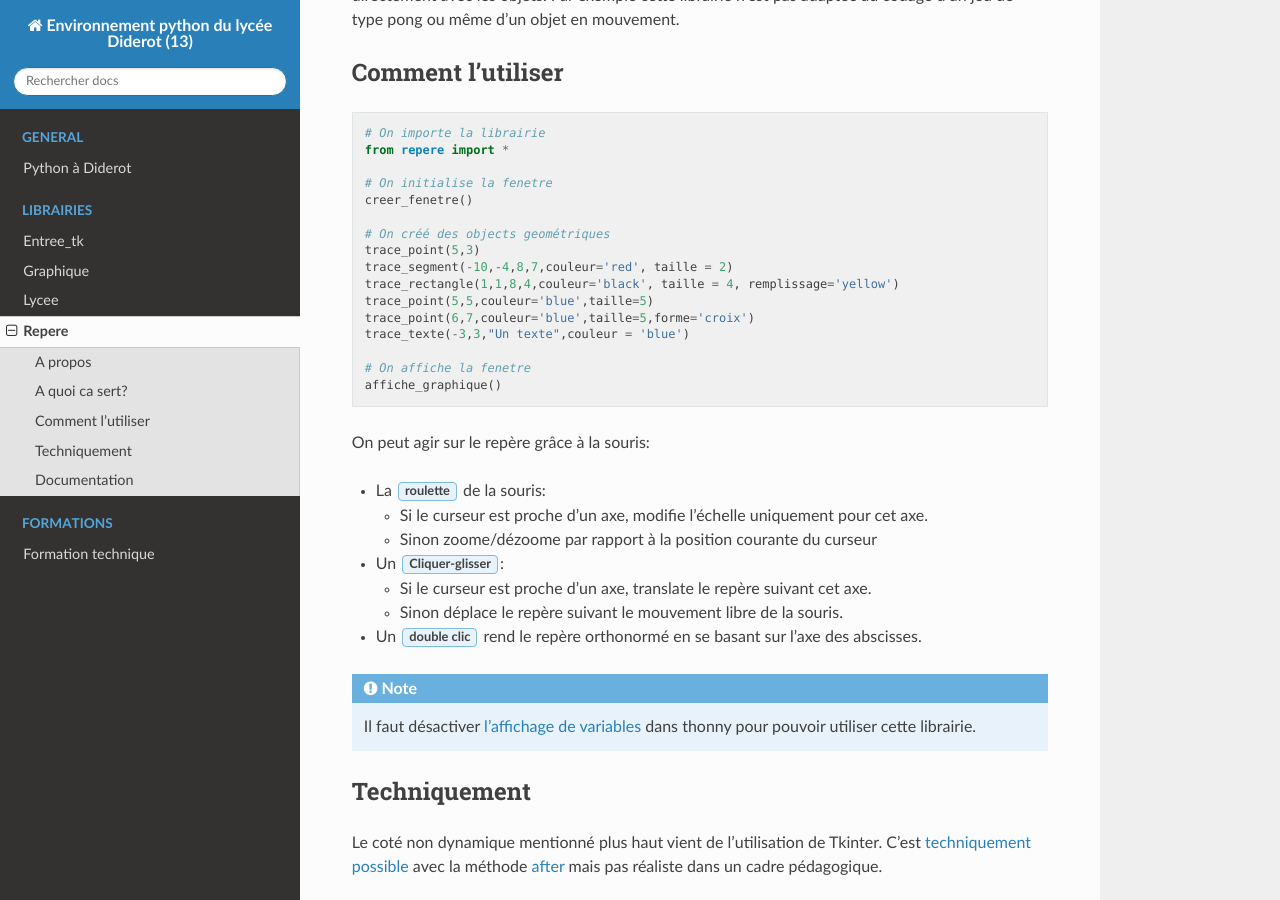
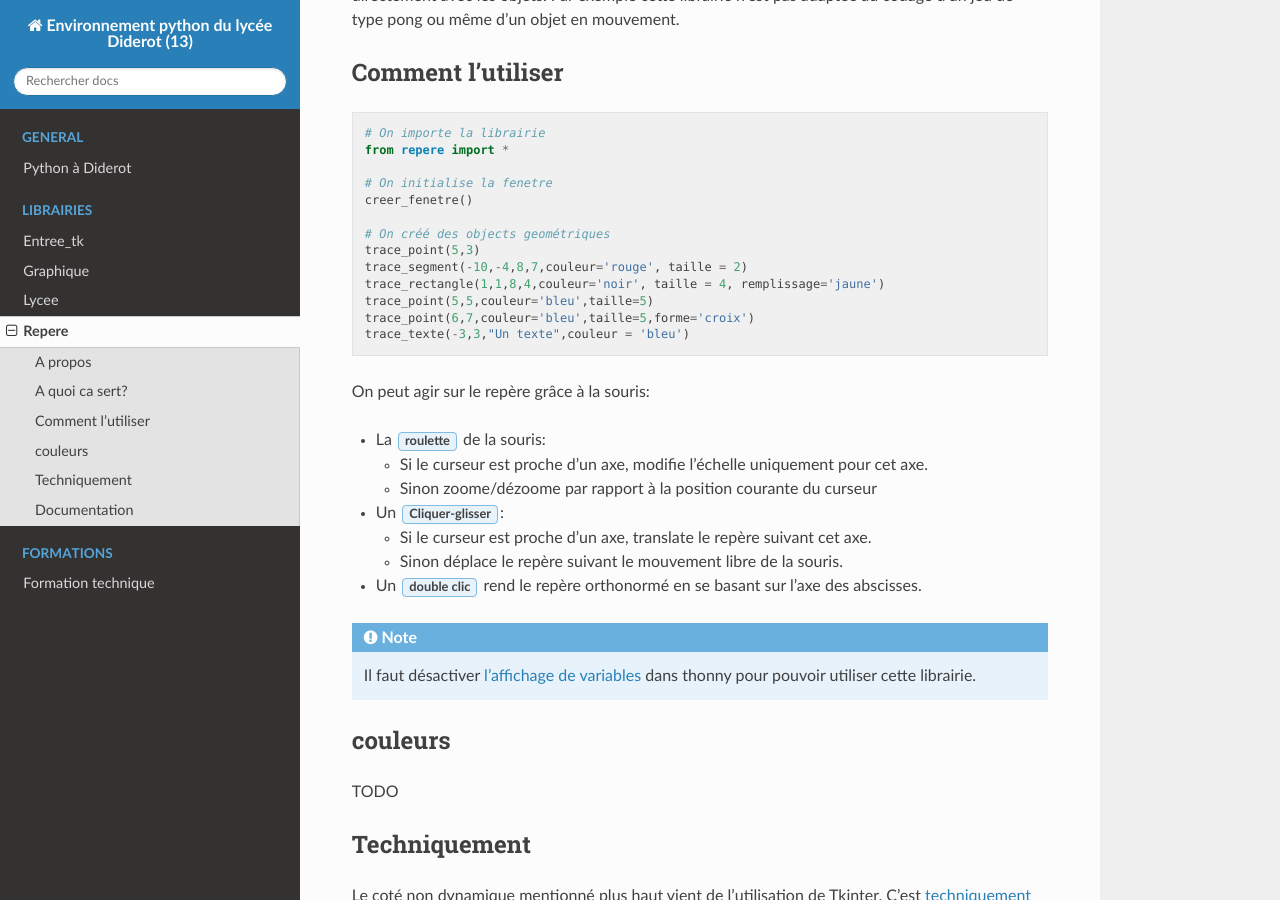
Before and after one commit to Pydiderot/pydiderotIDE, a Sphinx documentation site: the page built from docs/librairies/repere.md, in a window 1280 px wide and 900 px high, scrolled down 576 px. Built offline with Sphinx 7.4.7 and the Read the Docs theme 2.0.0, drawn with Linux system fonts in a browser that asks for light colours.

Commit message:
#27 gestion des couleurs

````diff
--- a/docs/librairies/repere.md
+++ b/docs/librairies/repere.md
@@ -23,14 +23,11 @@ creer_fenetre()
 
 # On créé des objects geométriques
 trace_point(5,3)
-trace_segment(-10,-4,8,7,couleur='red', taille = 2)
-trace_rectangle(1,1,8,4,couleur='black', taille = 4, remplissage='yellow')
-trace_point(5,5,couleur='blue',taille=5)
-trace_point(6,7,couleur='blue',taille=5,forme='croix')
-trace_texte(-3,3,"Un texte",couleur = 'blue')
-
-# On affiche la fenetre
-affiche_graphique()
+trace_segment(-10,-4,8,7,couleur='rouge', taille = 2)
+trace_rectangle(1,1,8,4,couleur='noir', taille = 4, remplissage='jaune')
+trace_point(5,5,couleur='bleu',taille=5)
+trace_point(6,7,couleur='bleu',taille=5,forme='croix')
+trace_texte(-3,3,"Un texte",couleur = 'bleu')
 ```
 
 On peut agir sur le repère grâce à la souris:
@@ -47,7 +44,8 @@ On peut agir sur le repère grâce à la souris:
 .. note::
     Il faut désactiver `l'affichage de variables </#affichage-des-variables>`_  dans thonny pour pouvoir utiliser cette librairie.
 
-
+## couleurs
+TODO
 
 
 ## Techniquement
````
Also changed, not shown: docs/librairies/graphique.md (+5 -2 lines), 1 other file.
